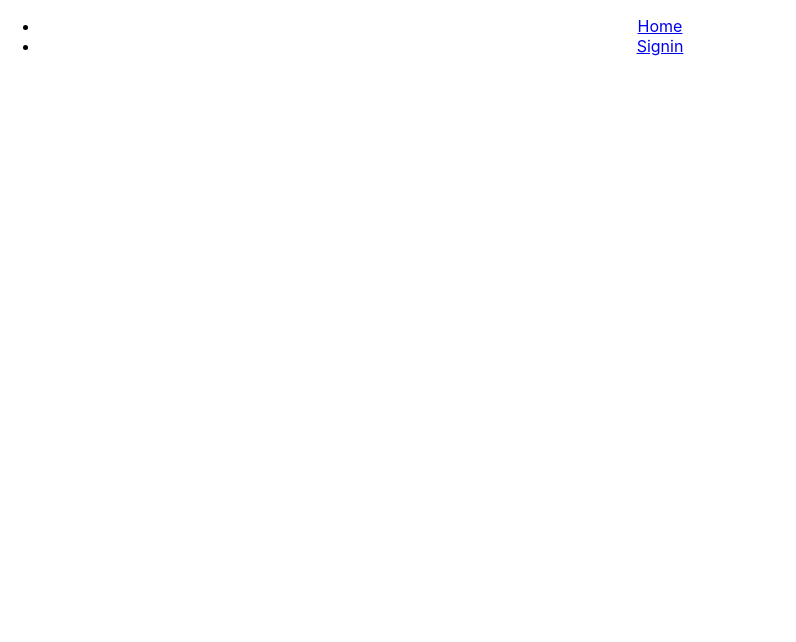
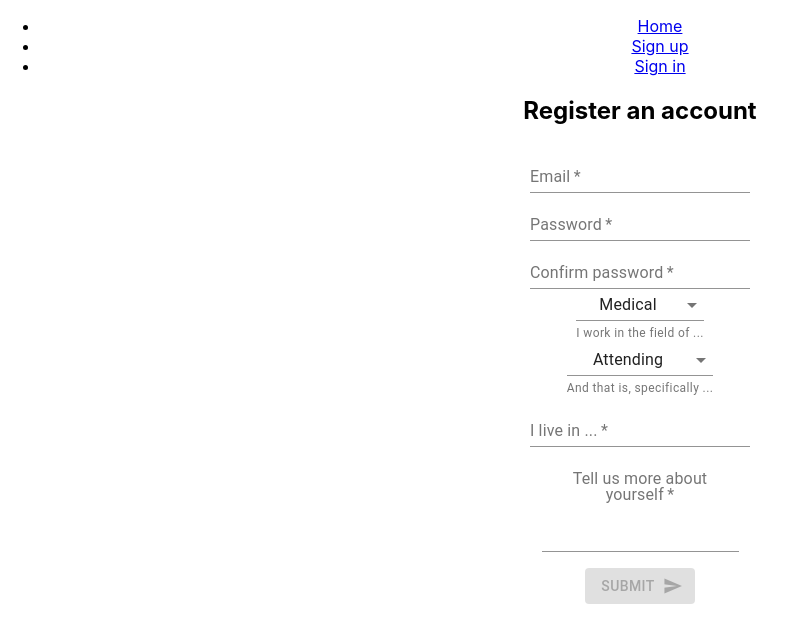
Before and after one commit to crowdsourcemedical/volunteer-database, a React (Create React App) app in the folder frontend/: page /signup/volunteer in a window 1280 px wide. Shown: the top 642 px of the page, without its empty margins (0-796 px from the left). Built offline with nearby package versions, Linux system fonts and the light colour scheme.

Commit message:
Implement sign up pages
Add pullstate dep and dir

```diff
--- a/frontend/package.json
+++ b/frontend/package.json
@@ -8,6 +8,7 @@
     "@testing-library/jest-dom": "^4.2.4",
     "@testing-library/react": "^9.3.2",
     "@testing-library/user-event": "^7.1.2",
+    "pullstate": "^1.11.0",
     "react": "^16.13.1",
     "react-dom": "^16.13.1",
     "react-router-dom": "^5.1.2",
--- a/frontend/public/index.html
+++ b/frontend/public/index.html
@@ -15,6 +15,8 @@
       user's mobile device or desktop. See https://developers.google.com/web/fundamentals/web-app-manifest/
     -->
     <link rel="manifest" href="%PUBLIC_URL%/manifest.json" />
+    <!-- For Material UI icons -->
+    <link rel="stylesheet" href="https://fonts.googleapis.com/icon?family=Material+Icons" />
     <!--
       Notice the use of %PUBLIC_URL% in the tags above.
       It will be replaced with the URL of the `public` folder during the build.
--- a/frontend/src/App.js
+++ b/frontend/src/App.js
@@ -1,12 +1,13 @@
 import React from 'react';
 import { Route, Switch, BrowserRouter as Router } from "react-router-dom";
-//import logo from './logo.svg';
 import Header from './components/header.js'
 import HomePage from './pages/home.js'
 import SearchPage from './pages/search.js'
 import AboutPage from './pages/about.js'
 import LoginPage from './pages/login.js'
 import SignupPage from './pages/signup.js'
+import SignupVolunteerPage from './pages/signup_volunteer'
+import SignupProjectPage from './pages/signup_project'
 import StoryBook from './pages/storybook.js'
 import './App.css';
 
@@ -14,13 +15,15 @@ function App() {
   return (
     <Router>
       <div className="App">
-            <Header />
+        <Header />
         <Switch>
           <Route path="/" exact component={HomePage} />
           <Route path="/about" exact component={AboutPage} />
           <Route path="/search" exact component={SearchPage} />
           <Route path="/login" exact component={LoginPage} />
           <Route path="/signup" exact component={SignupPage} />
+          <Route path="/signup/volunteer" exact component={SignupVolunteerPage} />
+          <Route path="/signup/project" exact component={SignupProjectPage} />
           <Route path="/storybook" exact component={StoryBook} />
         </Switch>
       </div>
--- a/frontend/src/components/Cards/userSmallCard.js
+++ b/frontend/src/components/Cards/userSmallCard.js
@@ -1,4 +1,4 @@
-import React, { useState, useCallback } from "react";
+import React, { useState, useEffect, useCallback } from "react";
 import PropTypes from 'prop-types';
 //import API from "../../api";
 import {Menu, MenuItem,  Avatar, Typography, Grid, Divider, Chip} from "@material-ui/core";
@@ -9,7 +9,7 @@ import MoreVertIcon from '@material-ui/icons/MoreVert';
 
 
 const UserSmallCard = (props) => {
-  // const [userId, setUser] = useState(1);
+  const [userId, setUser] = useState(1);
   const [anchorEl, setAnchorEl] = useState(null); //Dropdown menu
   const [blockConfirm, setBlockConfirm] = useState(false) //Block User Dialog
 
--- a/frontend/src/components/header.js
+++ b/frontend/src/components/header.js
@@ -1,12 +1,14 @@
-import React, {Component} from 'react'
+import React, { Component } from 'react'
+import { Link } from 'react-router-dom'
 
 export default class Header extends Component{
 
 	render(){
 		return (
 			<ul>
-				<li><a href='#'>Home</a></li>
-				<li><a href='#'>Signin</a></li>
+				<li><a href="/">Home</a></li>
+				<li><Link to="/signup">Sign up</Link></li>
+				<li><Link to="/login">Sign in</Link></li>
 			</ul>
 		)
 	}
--- a/frontend/src/pages/signup.js
+++ b/frontend/src/pages/signup.js
@@ -1,56 +1,25 @@
-import React, {Component} from 'react';
+import React from 'react'
+import { Link } from 'react-router-dom'
+import { Button, Grid } from '@material-ui/core'
 
-export default class SignupPage extends Component {
-	constructor(props){
-		super(props)
-		this.state = {
-			email: '',
-			password1: '',
-			password2: '',
-			skill: '',
-			loc: ''
-		}
-		this.handleChange = this.handleChange.bind(this)
-		this.handleSumbit = this.handleSubmit.bind(this)
+const SignupPage = (props) => {
+  return (
+    <div>
+      <h2>Sign up</h2>
+      <Grid container spacing={6}>
+        <Grid item xs={6}>
+          <Button component={Link} color="primary" size="large" variant="contained" to="/signup/volunteer">
+            New volunteer
+          </Button>
+        </Grid>
+        <Grid item xs={6}>
+          <Button component={Link} color="primary" size="large" variant="contained" to="/signup/project">
+            New project
+          </Button>
+        </Grid>
+      </Grid>
+    </div>
+  )
+}
 
-	}
-
-	handleChange(e) {
-		this.setState({[e.target.name]: e.target.value})
-	}
-	handleSubmit(e) {
-		/*Send a api call to the backend. Redirect to different page */
-	}
-
-	validate(){
-		/* Should check if everything is filled out and passwords match */
-		return 'true'
-	}
-
-
-	render() {
-		return(
-			<form onSubmit={this.handleSubmit}>
-				<label>email</label>
-				<input type='email' name='email' value={this.state.email} onChange={this.handleChange}></input>
-
-				<label>password</label>
-				<input type='password' name='password1' value={this.state.password1} onChange={this.handleChange}></input>
-
-				<label>repeat password</label>
-				<input type='password' name='password2' value={this.state.password2} onChange={this.handleChange}></input>
-
-				<label>Skill</label>
-				<select name='skill'>
-					<option value="a">A</option>
-					<option value="b">B</option>
-				</select>
-
-				<label>Locaction</label>
-				<input type='text' name='loc' value={this.state.loc} onChange={this.handleChange}></input>
-
-				<input type='submit' disabled={this.validate()} value='submit'></input>
-			</form>
-		)
-	}
-}
+export default SignupPage
--- /dev/null
+++ b/frontend/src/pages/signup_project.js
@@ -0,0 +1,12 @@
+import React from 'react'
+
+const SignupProjectPage = (props) => {
+  return (
+    <div>
+      <h2>Create new project</h2>
+      {/* TODO */}
+    </div>
+  )
+}
+
+export default SignupProjectPage
--- /dev/null
+++ b/frontend/src/pages/signup_volunteer.js
@@ -0,0 +1,151 @@
+import React, { useState } from 'react'
+import {
+	Button,
+	CircularProgress,
+	FormControl,
+	FormHelperText,
+	Grid,
+	Icon,
+	MenuItem,
+	Select,
+	TextField
+} from '@material-ui/core'
+
+const workInFields = [
+	{
+		name: 'Medical',
+		specifics: [
+			'Attending',
+			'Resident',
+			'Intern',
+			'Medical Student',
+			'Physician Assistant',
+			'Nurse Practitioner',
+			'Registered Nurse',
+			'Emergency Medical Technician'
+		]
+	},
+	{
+		name: 'Computer Science',
+		specifics: [
+			'Front-end Developer (AKA Client-Side Developer)',
+			'Back-end Developer (AKA Service-side Developer)',
+			'Full-stack Developer',
+			'Middle-Tier Developer',
+			'Web Developer',
+			'Desktop Developer',
+			'Mobile Developer',
+			'Graphics Developer'
+		]
+	}
+]
+
+const SignupVolunteerPage = (props) => {
+	const [ email, setEmail ] = useState("")
+	const [ password1, setPassword1 ] = useState("")
+	const [ password2, setPassword2 ] = useState("")
+	const [ workFieldGeneral, setWorkFieldGeneral ] = useState(workInFields[0].name)
+	const [ workFieldSpecific, setWorkFieldSpecific ] = useState(workInFields[0].specifics[0])
+	// TODO attempt to autofill this from the user's browser's location
+	const [ location, setLocation ] = useState("")
+	const [ moreInformation, setMoreInformation ] = useState("")
+	const [ isLoading, setIsLoading ] = useState(false)
+
+	const handleSubmit = async (e) => {
+		e.preventDefault()
+		setIsLoading(true)
+		// TODO this is where the HTTP POST should be sent, waited for, and then some sort of navigation should occur
+	}
+
+	/*
+		In terms of raw validation,
+			- The form inputs are marked required, so we don't need to validate that they're not empty.
+			- The email input is marked with the email type, so we don't need to validate that it's a valid
+				email (and that's next to impossible anyway).
+			- We _do_ need to check that the passwords are equal.
+		In terms of UX,
+			- Everything should be checked so the user knows when they can click the submit button.
+	*/
+	const isReady = () => {
+		return email !== "" &&
+			password1 !== "" &&
+			password2 !== "" &&
+			workFieldGeneral !== "" &&
+			workFieldSpecific !== "" &&
+			location !== "" &&
+			moreInformation !== "" &&
+			password1 === password2
+	}
+
+	/*
+	 * This is a separate method so that behavior can ran that sets the specific work field to the first
+	 * option of the newly-selected general work field. This prevents users from seeing a specific field
+	 * from one general field when they've selected a different one.
+	 */
+	const handleChangeWorkGeneral = (e) => {
+		const newVal = e.target.value
+		setWorkFieldGeneral(newVal)
+		setWorkFieldSpecific(workInFields.filter(field => newVal === field.name)[0].specifics[0])
+	}
+
+	const getFieldSpecificOptions = workInFields.filter(field => workFieldGeneral === field.name)[0].specifics
+
+	return (
+		<div>
+			<h2>Register an account</h2>
+			<form onSubmit={handleSubmit}>
+				<Grid container>
+					<Grid item xs={12}>
+						<FormControl>
+							<TextField id="email"  label="Email" type="email" required={true} onChange={(e) => setEmail(e.target.value)} />
+						</FormControl>
+					</Grid>
+					<Grid item xs={12}>
+						<FormControl>
+							<TextField id="password" label="Password" type="password" required={true} onChange={(e) => setPassword1(e.target.value)} />
+						</FormControl>
+					</Grid>
+					<Grid item xs={12}>
+						<FormControl>
+							<TextField id="password-confirm" label="Confirm password" type="password" required={true} onChange={(e) => setPassword2(e.target.value)} />
+						</FormControl>
+					</Grid>
+					<Grid item xs={12}>
+						<FormControl>
+							<Select id="work-field-general" value={workFieldGeneral} onChange={handleChangeWorkGeneral}>
+								{ workInFields.map(field => <MenuItem value={field.name} key={field.name}>{field.name}</MenuItem>) }
+							</Select>
+							<FormHelperText>I work in the field of ...</FormHelperText>
+						</FormControl>
+					</Grid>
+					<Grid item xs={12}>
+						<FormControl>
+							<Select id="work-field-specific" value={getFieldSpecificOptions[0]} onChange={(e) => setWorkFieldSpecific(e.target.value)}>
+								{ getFieldSpecificOptions.map(spec => <MenuItem value={spec} key={spec}>{spec}</MenuItem>) }
+							</Select>
+							<FormHelperText>And that is, specifically ...</FormHelperText>
+						</FormControl>
+					</Grid>
+					<Grid item xs={12}>
+						<FormControl>
+							<TextField id="location" label="I live in ..." required={true} onChange={(e) => setLocation(e.target.value)} />
+						</FormControl>
+					</Grid>
+					<Grid item xs={12}>
+						<TextField id="more-information" label="Tell us more about yourself" multiline rows="4" required={true} onChange={(e) => setMoreInformation(e.target.value)} />
+					</Grid>
+					<Grid item xs={12}>
+						<Button id="submit" type="submit" variant="contained" color="primary" style={{ marginTop: "1rem" }} endIcon={<Icon>send</Icon>} disabled={!isReady() || isLoading}>
+							Submit
+						</Button>
+					</Grid>
+					<Grid item xs={12}>
+						{ isLoading && <CircularProgress style={{ marginTop: '2rem' }} /> }
+					</Grid>
+				</Grid>
+			</form>
+		</div>
+	)
+}
+
+export default SignupVolunteerPage
```
Also changed, not shown: 2 other files (tests, documents, lock files or other folders).
